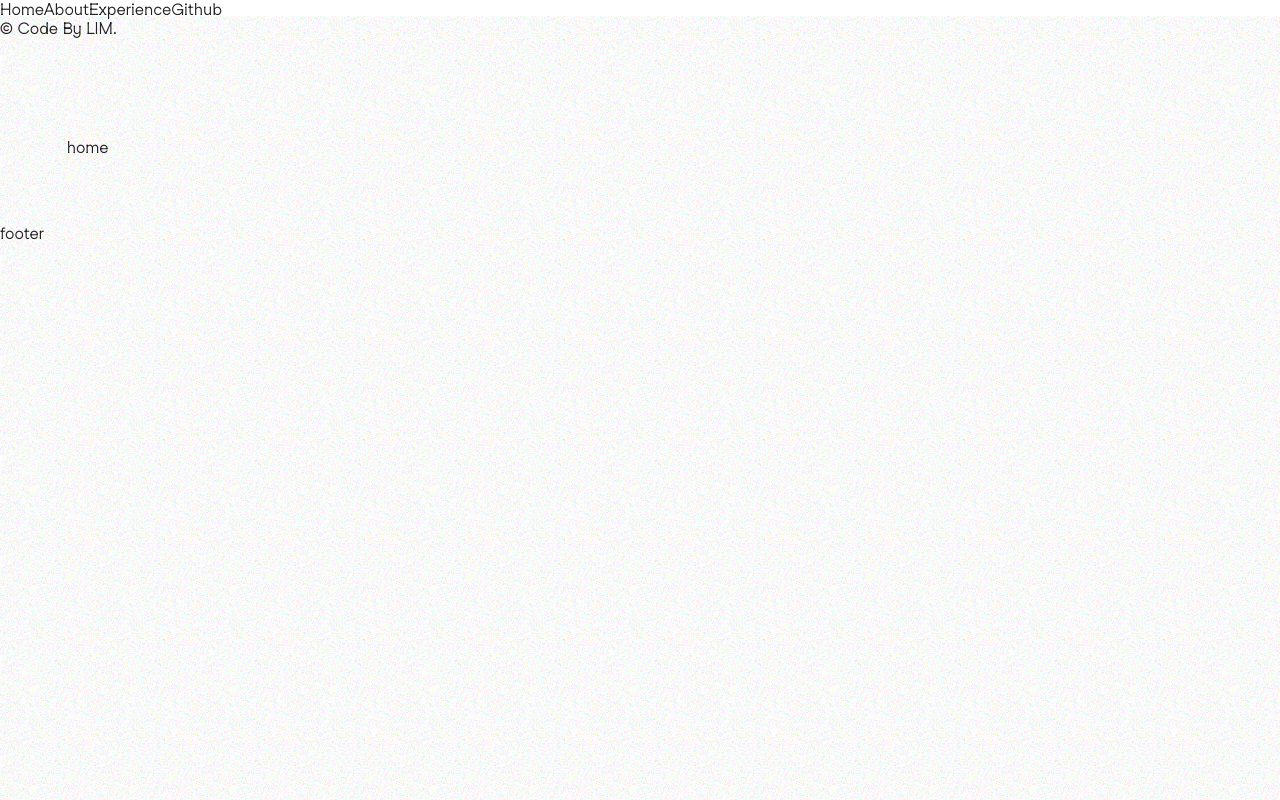
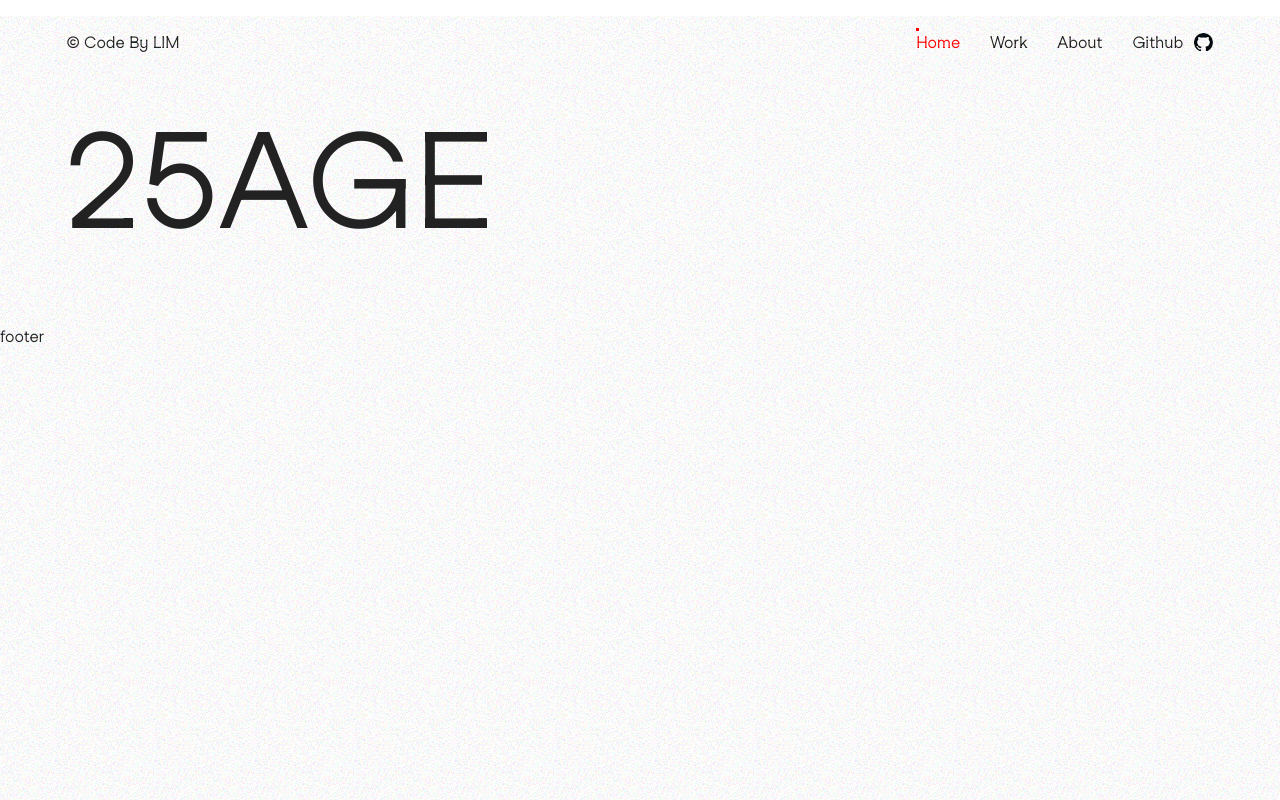
Before and after one commit to mkit-5ain/new_work, a Vue app in the folder frontend/: page / in a window 1280 px wide. Built offline with nearby package versions, Linux system fonts and the light colour scheme.

Commit message:
[수정] 레이아웃

```diff
--- a/frontend/src/components/Header.vue
+++ b/frontend/src/components/Header.vue
@@ -1,13 +1,13 @@
 <template>
     <header>
+        <div>© Code By LIM</div>
         <nav>
             <router-link to="/">Home</router-link>
+            <router-link to="/work">Work</router-link>
             <router-link to="/about">About</router-link>
-            <router-link to="/experience">Experience</router-link>
             <a class="outside" href="https://github.com/mkit-5ain" target="blank">Github</a>
             <i></i>
         </nav>
-        <div>© Code By LIM.</div>
     </header>
 </template>
 <script>
@@ -15,3 +15,49 @@
         name: 'Header'
     }
 </script>
+<style lang="scss" scoped>
+    header {
+        display: flex;
+        position: fixed;
+        z-index: 1;
+        width: calc(100% - 10.41667vw);
+        margin: 2.60417vw 5.20833vw 0px;
+        justify-content: space-between;
+        nav { position: relative;
+            a { padding-right: 30px;
+                &:nth-child(2) {
+                    &.router-link-active {
+                        & ~ i { left: 74px; }
+                    }
+                }
+                &:nth-child(3) {
+                    &.router-link-active {
+                        & ~ i { left: 149px; }
+                    }
+                }
+                &.router-link-active { color: #f00; transition: .5s ease; }
+                &.outside { position: relative;
+                    &:after {
+                        content: '';
+                        position: absolute;
+                        top: 0px;
+                        right: 0px;
+                        width: 19px;
+                        height: 18px;
+                        background: url('@/assets/image/icon/i_github.png') 0 0 no-repeat;
+                        background-size: 19px;
+                    }
+                }
+            }
+            i {
+                position: absolute;
+                top: -5px;
+                left: 0px;
+                width: 3px;
+                height: 3px;
+                background: #f00;
+                transition: .5s ease;
+            }
+        }
+    }
+</style>
--- a/frontend/src/router/index.js
+++ b/frontend/src/router/index.js
@@ -13,9 +13,9 @@ const routes = [
         component: () => import('../views/about.vue')
     },
     {
-        path: '/experience',
-        name: 'experience',
-        component: () => import('../views/experience.vue')
+        path: '/work',
+        name: 'work',
+        component: () => import('../views/work.vue')
     }
 ]
 
--- a/frontend/src/views/home.vue
+++ b/frontend/src/views/home.vue
@@ -1,10 +1,31 @@
 <template>
-    <section class="home is-active">home</section>
+    <section class="home is-active">
+        <div class="age bullet">
+            <div class="front">
+                <span>2</span>
+                <span>3</span>
+            </div>
+            <div class="back">
+                <span>5</span>
+                <span>4</span>
+                <span>3</span>
+                <span>2</span>
+            </div>
+            <div class="text">AGE</div>
+        </div>
+    </section>
 </template>
 
 <script>
-
 export default {
     name: 'Home'
 }
 </script>
+<style lang="scss" scoped>
+    .age { display: flex; height: 12.50000vw; align-items: flex-end; overflow: hidden;
+        .front,.back,.text { font-size: 10.41667vw; }
+        .front,.back { display: flex; flex-direction: column; transition: 1s cubic-bezier(0.4, 0, 1, 1); }
+        .front { transform: translateY(50%); }
+        .back { transform: translateY(75%); }
+    }
+</style>
```
